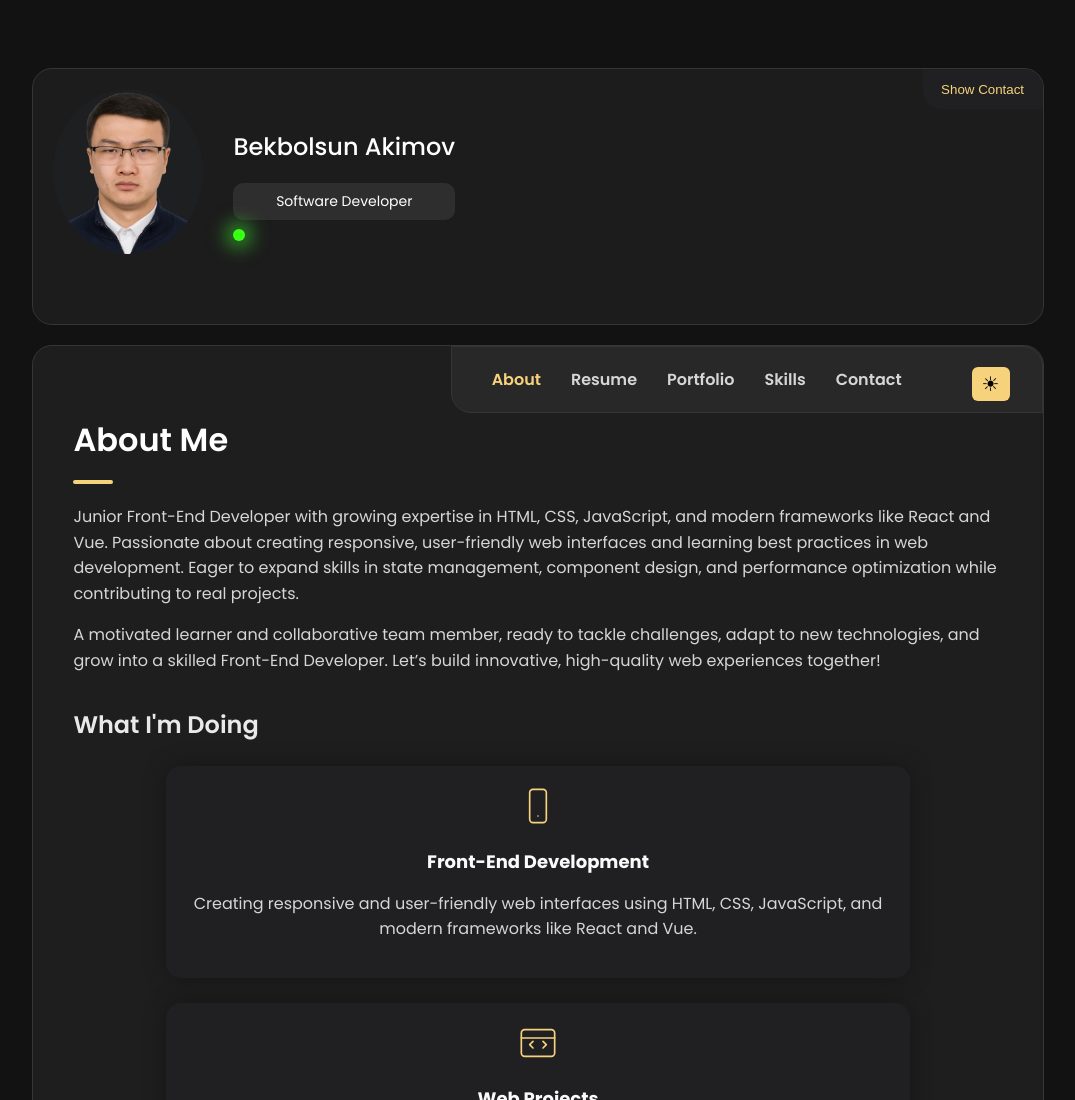
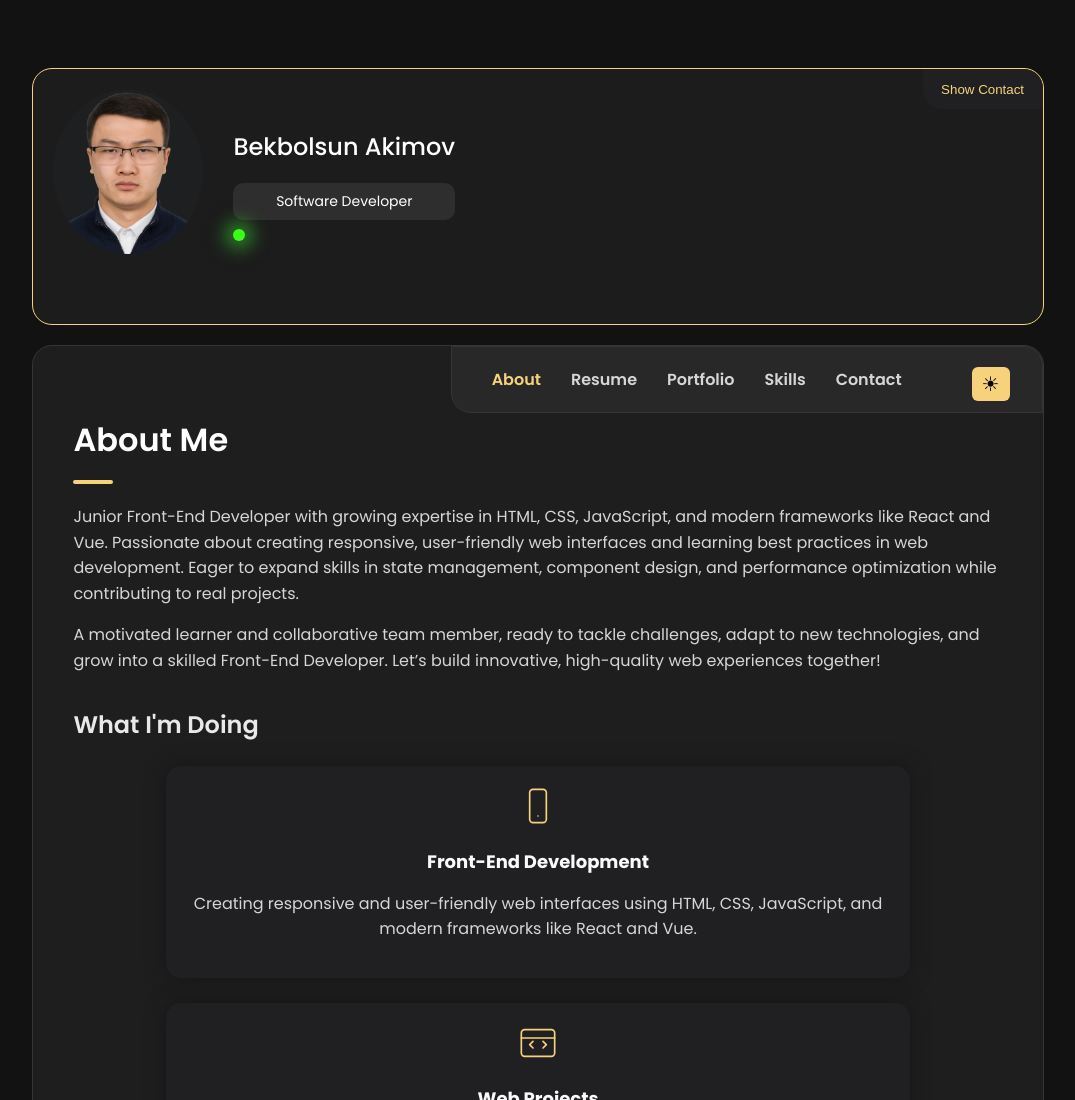
Before and after one commit to SoftEngX/portfolio, a plain HTML site: page index.html in a window 1280 px wide. Shown: the top 1100 px of the page, without its empty margins (102-1177 px from the left). Drawn offline with Linux system fonts and the light colour scheme.

Commit message:
Change border color sidebar

```diff
--- a/styles.css
+++ b/styles.css
@@ -313,9 +313,11 @@ body.light .active-status {
   background: #1c1c1c;
   padding: 30px;
   position: fixed;
-  border: 1px solid rgb(53, 53, 53);
+  /* border: 1px solid rgb(53, 53, 53); */
+  border: 1px solid #f7d27c;
   border-radius: 20px;
   transition: background 0.3s, color 0.3s;
+
 }
 .sidebar-info-top {
   display: flex;
```
